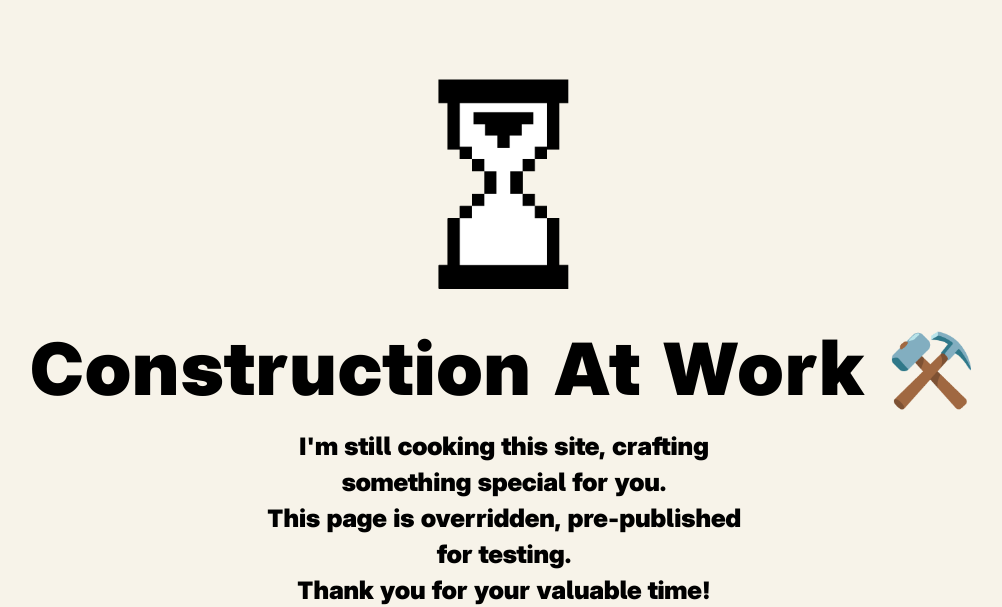
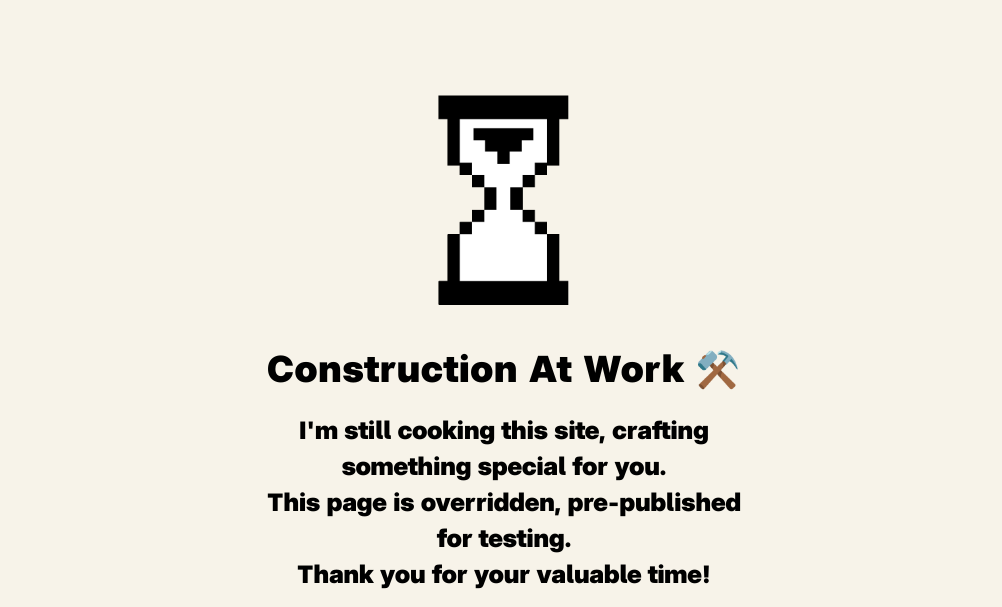
Before and after one commit to zidhu-xd/about, a plain HTML site: page index.html in a window 1280 px wide. Shown: the top 607 px of the page, without its empty margins (136-1138 px from the left). Drawn offline with nearby package versions, Linux system fonts and the light colour scheme.

Commit message:
Update index.html

```diff
--- a/index.html
+++ b/index.html
@@ -128,7 +128,7 @@
 </head>
 <body>
   <img src="heheload.gif" alt="Construction GIF" class="construction-gif" />
-  <h1 class="text-6xl md:text-6xl lg:text-7xl font-extrabold text-black tracking-wide">Construction At Work ⚒️</h1>
+  <h1 class="text-4xl md:text-4xl lg:text-4xl font-extrabold text-black tracking-wide">Construction At Work ⚒️</h1>
   <p>
     I'm still cooking this site, crafting something special for you.<br>
     This page is overridden, pre-published for testing.<br>
```
